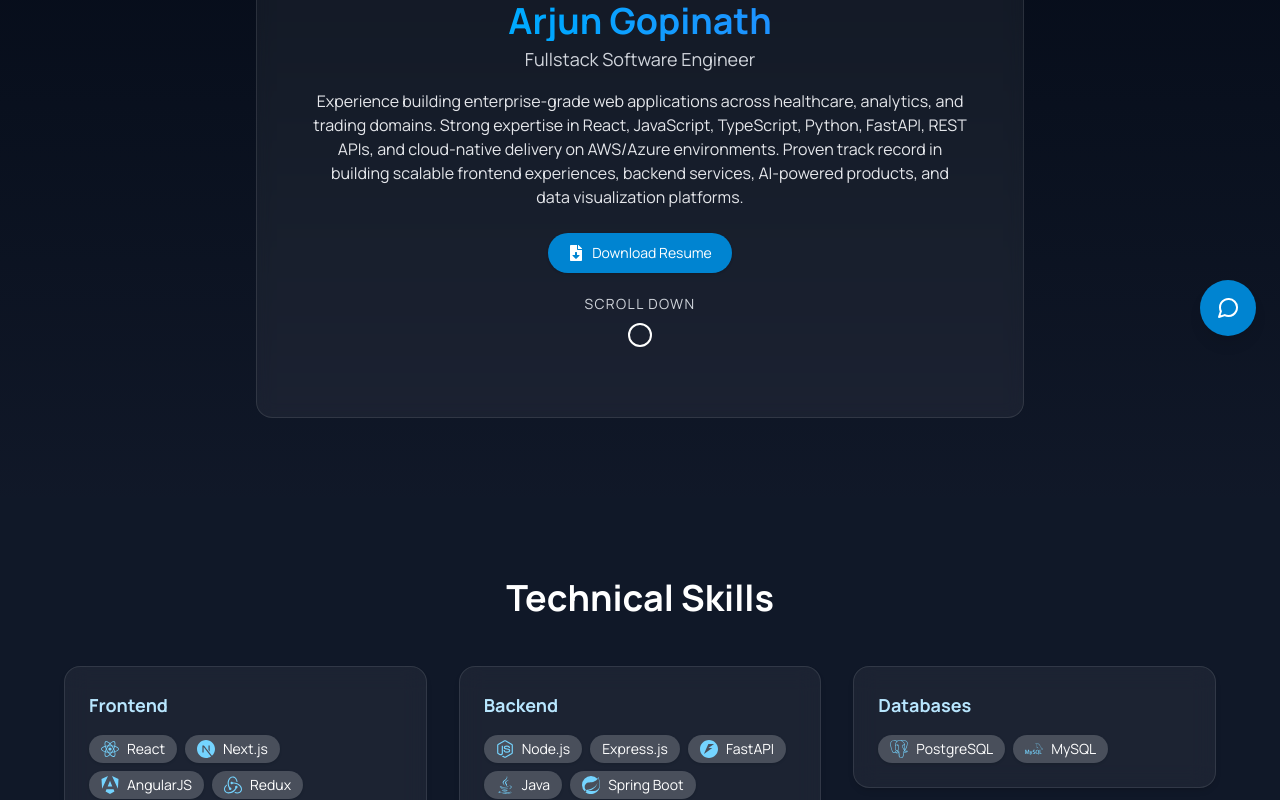
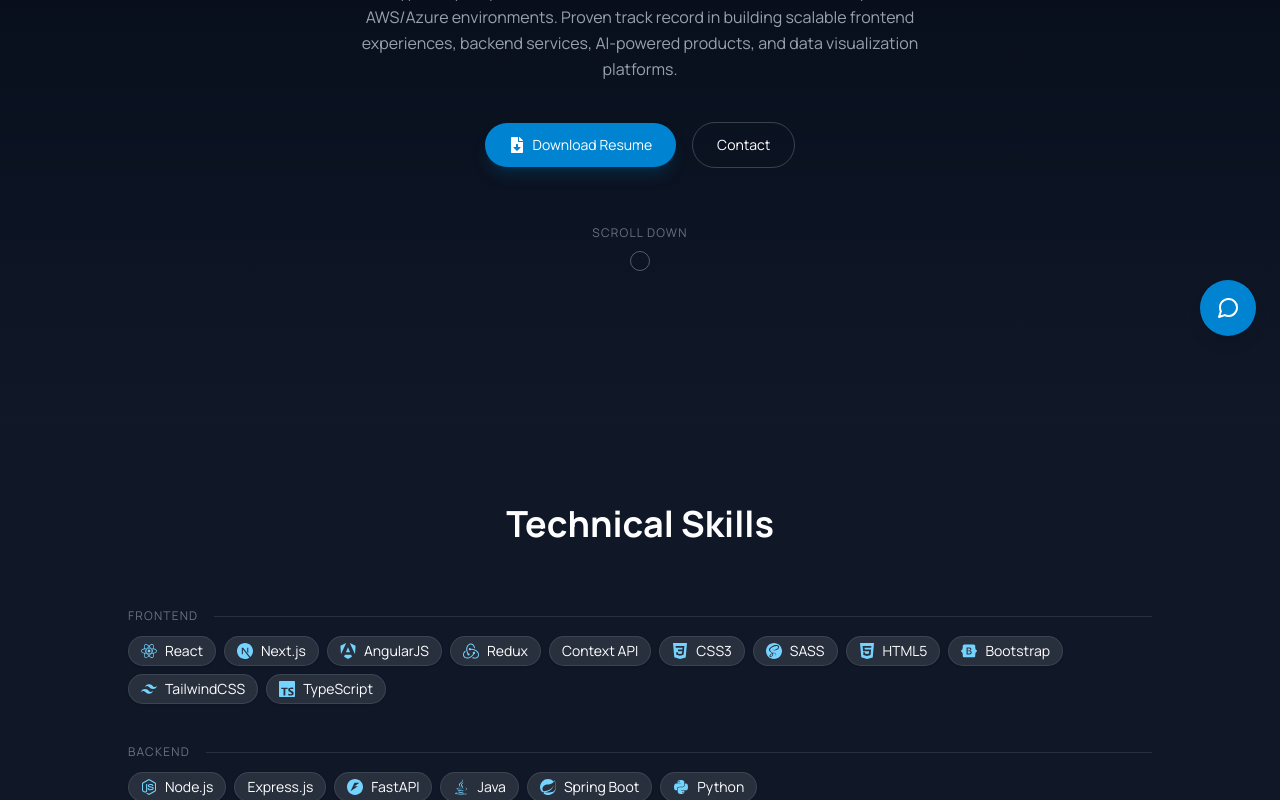
Before and after one commit to Arjun-Gopinath/PortfolioApp, a React (Vite) app: page / in a window 1280 px wide. Shown: the part 440-1240 px from the top of the page. Built offline with nearby package versions, Linux system fonts and the light colour scheme.

Commit message:
feat: update layout and styling for Hero, Contact, and Skills components

```diff
--- a/src/App.jsx
+++ b/src/App.jsx
@@ -1,4 +1,5 @@
 import Certifications from "./components/Certifications";
+import ChatWithMe from "./components/ChatWithMe";
 import Contact from "./components/Contact";
 import Education from "./components/Education";
 import Experience from "./components/Experience";
@@ -24,6 +25,7 @@ function App() {
         <Projects />
         <Contact />
       </main>
+      <ChatWithMe />
       <Footer />
       <ScrollToTop />
     </>
--- a/src/components/Hero.jsx
+++ b/src/components/Hero.jsx
@@ -1,7 +1,6 @@
 import { useTranslation } from "react-i18next";
 import { motion } from "framer-motion";
 import { FaFileDownload } from "react-icons/fa";
-import ChatWithMe from "./ChatWithMe";
 
 const isOpenToWork = import.meta.env.VITE_OPEN_TO_WORK === "true";
 
@@ -11,17 +10,15 @@ const Hero = () => {
   return (
     <section
       id="hero"
-      className="relative min-h-screen flex items-center justify-center text-center px-4 py-20 bg-center bg-cover bg-gradient-to-b from-gray-950 to-gray-900"
+      className="relative min-h-screen flex items-center justify-center text-center px-6 py-24 bg-gradient-to-b from-gray-950 to-gray-900"
     >
-      <div className="absolute inset-6 rounded-2xl z-0" />
-
-      <div className="relative z-10 p-5 sm:p-8 md:p-14 bg-white/5 border border-white/10 backdrop-blur-sm rounded-2xl max-w-3xl w-full">
+      <div className="max-w-2xl mx-auto w-full">
         {isOpenToWork && (
           <motion.div
             initial={{ opacity: 0, y: -8 }}
             animate={{ opacity: 1, y: 0 }}
             transition={{ duration: 0.4 }}
-            className="flex justify-center mb-4"
+            className="flex justify-center mb-6"
           >
             <span className="inline-flex items-center gap-2 bg-green-500/20 border border-green-500/40 text-green-400 text-xs font-medium px-3 py-1 rounded-full">
               <span className="w-2 h-2 rounded-full bg-green-400 animate-pulse" />
@@ -30,65 +27,64 @@ const Hero = () => {
           </motion.div>
         )}
 
-        <img
-          src="images/logo.png"
-          alt="AG Logo"
-          className="w-28 h-28 sm:w-40 sm:h-40 md:w-56 md:h-56 object-contain animate-slowspin mx-auto mb-4"
-        />
-
         <motion.h1
-          initial={{ opacity: 0, y: 10 }}
+          initial={{ opacity: 0, y: 16 }}
           animate={{ opacity: 1, y: 0 }}
-          transition={{ duration: 0.5, delay: 0.1 }}
-          className="text-3xl md:text-4xl font-bold text-transparent bg-clip-text bg-gradient-to-r from-sky-400 to-blue-500 mb-1"
+          transition={{ duration: 0.6, delay: 0.1 }}
+          className="text-5xl sm:text-6xl md:text-7xl font-bold text-transparent bg-clip-text bg-gradient-to-r from-sky-400 to-blue-500 mb-4 leading-tight"
         >
           {t("hero.name")}
         </motion.h1>
 
         <motion.h2
-          initial={{ opacity: 0, y: 10 }}
+          initial={{ opacity: 0, y: 16 }}
           animate={{ opacity: 1, y: 0 }}
-          transition={{ duration: 0.5, delay: 0.2 }}
-          className="text-base md:text-lg font-medium text-gray-300 mb-4"
+          transition={{ duration: 0.6, delay: 0.2 }}
+          className="text-lg md:text-2xl font-medium text-gray-300 mb-6"
         >
           {t("hero.title")}
         </motion.h2>
 
         <motion.p
-          initial={{ opacity: 0, y: 10 }}
+          initial={{ opacity: 0, y: 16 }}
           animate={{ opacity: 1, y: 0 }}
-          transition={{ duration: 0.5, delay: 0.3 }}
-          className="text-sm md:text-base text-gray-200"
+          transition={{ duration: 0.6, delay: 0.3 }}
+          className="text-sm md:text-base text-gray-400 max-w-xl mx-auto leading-relaxed mb-10"
         >
           {t("hero.subtitle")}
         </motion.p>
 
         <motion.div
-          initial={{ opacity: 0, y: 10 }}
+          initial={{ opacity: 0, y: 16 }}
           animate={{ opacity: 1, y: 0 }}
-          transition={{ duration: 0.5, delay: 0.4 }}
-          className="mt-6 flex justify-center"
+          transition={{ duration: 0.6, delay: 0.4 }}
+          className="flex flex-wrap items-center justify-center gap-4"
         >
           <a
             href="/resume/arjun-gopinath-resume.pdf"
             download
-            className="inline-flex items-center gap-2 bg-sky-600 hover:bg-sky-700 transition-colors duration-200 px-5 py-2.5 rounded-full text-white text-sm font-medium shadow"
+            className="inline-flex items-center gap-2 bg-sky-600 hover:bg-sky-700 transition-colors duration-200 px-6 py-3 rounded-full text-white text-sm font-medium shadow-lg shadow-sky-900/40"
             aria-label="Download Arjun's resume"
           >
             <FaFileDownload className="text-base" />
             {t("hero.downloadResume")}
           </a>
+
+          <a
+            href="#contact"
+            className="inline-flex items-center gap-2 border border-white/20 hover:border-white/40 hover:bg-white/5 transition-all duration-200 px-6 py-3 rounded-full text-white text-sm font-medium"
+          >
+            {t("navbar.contact")}
+          </a>
         </motion.div>
 
-        <div className="mt-8 animate-bounce hidden sm:block">
-          <span className="text-sm uppercase tracking-widest text-gray-300">
+        <div className="mt-16 animate-bounce hidden sm:block">
+          <span className="text-xs uppercase tracking-widest text-gray-500">
             {t("hero.scroll")}
           </span>
-          <div className="mt-2 w-6 h-6 border-2 border-white rounded-full mx-auto"></div>
+          <div className="mt-2 w-5 h-5 border border-white/30 rounded-full mx-auto" />
         </div>
       </div>
-
-      <ChatWithMe />
     </section>
   );
 };
--- a/src/components/Skills.jsx
+++ b/src/components/Skills.jsx
@@ -81,7 +81,7 @@ const Skills = () => {
       title: "Practices",
       skills: [
         { name: "TDD" },
-        { name: "Agile/Scrum" },
+        { name: "Agile / Scrum" },
         { name: "CI/CD" },
         { name: "Atomic Design" },
         { name: "MFE Architecture" },
@@ -102,44 +102,42 @@ const Skills = () => {
       id="skills"
       className="py-20 px-6 md:px-12 bg-gray-900 text-white"
     >
-      <h2 className="text-3xl md:text-4xl font-bold mb-12 text-center">
+      <h2 className="text-3xl md:text-4xl font-bold mb-16 text-center">
         {t("skills.techHeading")}
       </h2>
-      <div className="max-w-6xl mx-auto grid grid-cols-1 sm:grid-cols-2 lg:grid-cols-3 gap-8">
+
+      <div className="max-w-5xl mx-auto space-y-10">
         {categorizedSkills.map((category, index) => (
           <motion.div
             key={index}
-            initial="hidden"
-            whileInView="visible"
+            initial={{ opacity: 0, y: 30 }}
+            whileInView={{ opacity: 1, y: 0 }}
             viewport={{ once: true }}
-            transition={{ duration: 0.5, delay: index * 0.1 }}
-            variants={{
-              visible: { opacity: 1, y: 0 },
-              hidden: { opacity: 0, y: 50 },
-            }}
+            transition={{ duration: 0.45, delay: index * 0.07 }}
+            className="space-y-3"
           >
-            <div
-              key={index}
-              className="backdrop-blur-md bg-white/5 border border-white/10 text-white rounded-2xl p-6 shadow-md hover:shadow-xl transition-shadow duration-300 flex flex-col gap-4"
-            >
-              <h3 className="text-lg font-bold text-sky-200">
+            {/* Category label + horizontal rule */}
+            <div className="flex items-center gap-4">
+              <span className="text-xs uppercase tracking-widest text-gray-500 shrink-0">
                 {category.title}
-              </h3>
+              </span>
+              <div className="flex-1 h-px bg-white/10" />
+            </div>
 
+            {/* Skill pills */}
             <div className="flex flex-wrap gap-2">
               {category.skills.map((skill, idx) => (
                 <div
                   key={idx}
                   title={skill.name}
-                    className="flex items-center gap-2 bg-white/20 text-white rounded-full px-3 py-1 text-sm font-medium shadow-sm hover:scale-105 transition-transform duration-200"
+                  className="flex items-center gap-2 bg-white/10 border border-white/10 text-white rounded-full px-3 py-1 text-sm font-medium shadow-sm hover:scale-105 hover:bg-white/15 transition-all duration-200"
                 >
                   {skill.icon && (
-                      <span className="text-lg text-sky-300">{skill.icon}</span>
+                    <span className="text-base text-sky-300">{skill.icon}</span>
                   )}
                   <span>{skill.name}</span>
                 </div>
               ))}
-              </div>
             </div>
           </motion.div>
         ))}
```
Also changed, not shown: src/components/Contact.jsx (+7 -13 lines). Lines whose indentation alone changed are shown as unchanged.
